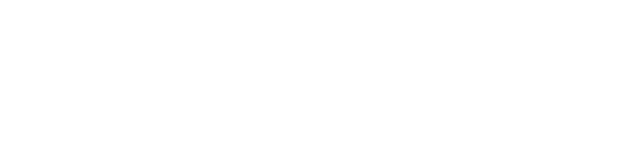
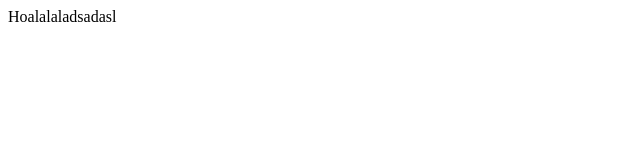
Before and after one commit to 0scar3/demoClase, a plain HTML site: page index.html in a window 1280 px wide. Shown: the whole page, without its empty margins (0-640 px from the left). Drawn offline with Linux system fonts and the light colour scheme.

Commit message:
añadiendo archivos

```diff
--- a/index.html
+++ b/index.html
@@ -6,6 +6,7 @@
     <title>Document</title>
 </head>
 <body>
+        Hoalalaladsadasl
 
 </body>
 </html>
```
